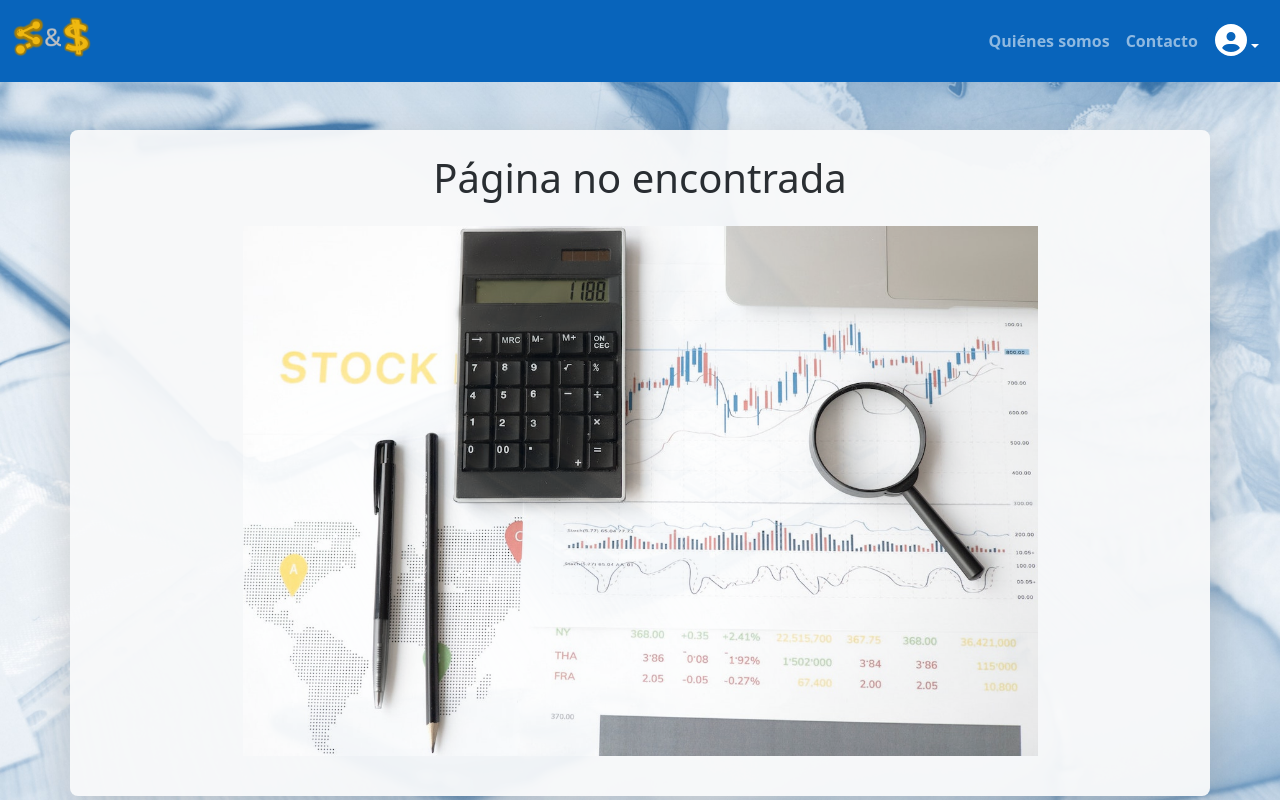
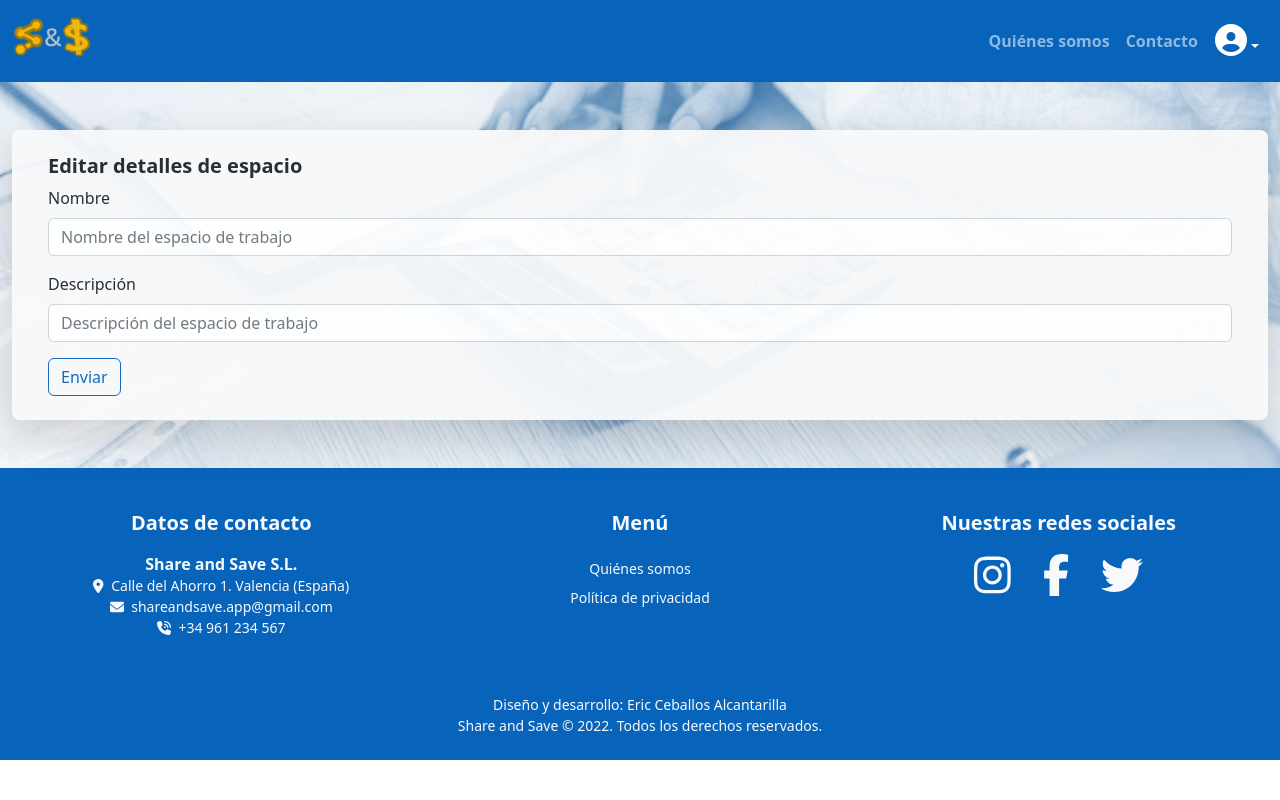
Before and after one commit to cebalc/share-and-save, a React (Create React App) app in the folder client/: page /workspace/1/records in a window 1280 px wide. Shown: the top 800 px of the page. Built offline with nearby package versions, Linux system fonts and the light colour scheme; no server answers.

Commit message:
Reestructuradas las rutas del cliente

```diff
--- a/client/src/App.tsx
+++ b/client/src/App.tsx
@@ -7,9 +7,10 @@ import NotFound from './routes/NotFound';
 import SignIn from "./routes/SignIn";
 import SignUp from "./routes/SignUp";
 import Dashboard from "./routes/Dashboard";
-import CreateWorkspace from "./routes/CreateWorkspace";
-import Workspace from "./routes/Workspace";
+import CreateWorkspace from "./routes/workspace/CreateWorkspace";
+import Workspace from "./routes/workspace/Workspace";
 import User from "./objects/entities/User";
+import WorkspaceDetailsForm from "./components/WorkspaceDetailsForm";
 
 interface AppProps {
 }
@@ -60,10 +61,14 @@ class App extends React.Component<AppProps, AppState> {
             <Route path="register" element={<SignUp onSignUp={this.updateUserStatus.bind(this)} />} />
             <Route path="settings" element={<Home />} />
             <Route path="dashboard" element={<Dashboard userId={this.state.currentUser.id} userName={this.state.currentUser.name} />} />
-            <Route path="createworkspace" element={<CreateWorkspace />} />
           </Route>
-          <Route path="/workspace" element={<Layout fluid={true} userLevel={this.state.currentUser.level} userName={this.state.currentUser.name} />}>
+          <Route path="/workspace" element={<Layout fluid="md" userLevel={this.state.currentUser.level} userName={this.state.currentUser.name} /> }>
+            <Route path="create" element={<CreateWorkspace />} />
             <Route path=":id" element={<Workspace userId={this.state.currentUser.id}/>} />
+            <Route path=":id/edit" element={<WorkspaceDetailsForm />} />
+          </Route>
+          <Route path="/workspace/:id/records" element={<Layout fluid={true} userLevel={this.state.currentUser.level} userName={this.state.currentUser.name} />}>
+            <Route index element={<WorkspaceDetailsForm />} />
           </Route>
           <Route path="*" element={<Layout fluid="sm" userLevel={3} userName="Eric" />}>
             <Route path="*" element={<NotFound />} />
--- a/client/src/components/WorkspaceDetailsForm.tsx
+++ b/client/src/components/WorkspaceDetailsForm.tsx
@@ -1,24 +1,58 @@
 import React from "react";
+import Container from "react-bootstrap/Container";
+import Form from "react-bootstrap/Form";
+import Button from "react-bootstrap/Button";
 
 interface WorkspaceDetailsFormProps {
 
 }
 
 interface WorkspaceDetailsFormState {
-
+    name: string,
+    nameError: string,
+    description: string,
+    descriptionError: string,
+    formError: string,
+    workspaceId: number
 }
 
 class WorkspaceDetailsForm extends React.Component<WorkspaceDetailsFormProps, WorkspaceDetailsFormState> {
     public state: WorkspaceDetailsFormState = {
-
+        name: "",
+        nameError: "",
+        description: "",
+        descriptionError: "",
+        formError: "",
+        workspaceId: 0
     }
 
     public constructor(props: WorkspaceDetailsFormProps | Readonly<WorkspaceDetailsFormProps>) {
         super(props);
     }
 
+    private async sendWorkspaceData(): Promise<void> {
+
+    }
+
     public render(): React.ReactNode {
-        return (<>Formulario para editar nombre y descripción o borrar</>);
+        return (
+            <Container fluid>
+                <p className="h5 fw-bold">Editar detalles de espacio</p>
+                <Form>
+                    <Form.Group className="mb-3" controlId="wsname">
+                        <Form.Label>Nombre</Form.Label>
+                        <Form.Control type="text" placeholder="Nombre del espacio de trabajo" onChange={event => this.setState({name: event.target.value})} />
+                        <Form.Text className="text-danger">{this.state.nameError}</Form.Text>
+                    </Form.Group>
+                    <Form.Group className="mb-3" controlId="wsdescription">
+                        <Form.Label>Descripción</Form.Label>
+                        <Form.Control type="text" placeholder="Descripción del espacio de trabajo" onChange={event => this.setState({description: event.target.value})} />
+                        <Form.Text className="text-danger">{this.state.descriptionError}</Form.Text>
+                    </Form.Group>
+                    <Button variant="outline-primary" onClick={async () => await this.sendWorkspaceData()}>Enviar</Button>
+                </Form>
+            </Container>
+        );
     }
 }
 
--- a/client/src/components/WorkspaceList.tsx
+++ b/client/src/components/WorkspaceList.tsx
@@ -90,7 +90,7 @@ class WorkspaceList extends React.Component<WorkspaceListProps, WorkspaceListSta
     private renderButton(): React.ReactNode {
         return (
             <Container fluid className="d-flex justify-content-center my-3">
-                <LinkContainer to="/createworkspace">
+                <LinkContainer to="/workspace/create">
                     <Button variant="outline-primary" className="d-block">Crear nuevo espacio</Button>
                 </LinkContainer>
             </Container>
--- a/client/src/routes/Workspace.tsx
+++ /dev/null
@@ -1,128 +0,0 @@
-import React from "react";
-import ReadWorkspaceFetcher from "../objects/fetchers/ReadWorkspaceFetcher";
-import { Navigate } from "react-router-dom";
-import Container from "react-bootstrap/Container";
-import Row from "react-bootstrap/Row";
-import Col from "react-bootstrap/Col";
-import WorkspaceEntity from "../objects/entities/Workspace";
-import WorkspaceUsersForm from "../components/WorkspaceUsersForm";
-import WorkspaceDetailsForm from "../components/WorkspaceDetailsForm";
-import { useParams } from "react-router-dom";
-import Button from "react-bootstrap/Button";
-import {LinkContainer} from "react-router-bootstrap";
-
-interface WorkspaceProps {
-    userId: number
-}
-
-const Workspace = (props: WorkspaceProps) : JSX.Element => {
-
-    const [restricted, setRestricted] = React.useState(false);
-    const [name, setName] = React.useState("Cargando...");
-    const [description, setDescription] = React.useState("Cargando...");
-
-    const { id } = useParams();
-
-    const redirectIfRestricted = (): React.ReactNode => {
-        if(props.userId === 0 || restricted) {
-            return <Navigate to="/dashboard" />;
-        }
-    }
-
-    const retrieveWorkspaceData = React.useCallback(() : void => {
-        let fetcher: ReadWorkspaceFetcher = new ReadWorkspaceFetcher(parseInt(id as string));
-        fetcher.retrieveData()
-            .then(retrieved => {
-                if (!retrieved) {
-                    return Promise.reject(retrieved);
-                }
-                let responseData: WorkspaceEntity = fetcher.getResponseData()[0];
-                if(fetcher.success()) {
-                    setName(responseData.name);
-                    setDescription(responseData.description);
-                } else {
-                    setRestricted(true);
-                }
-            });
-    }, [id]);
-
-    React.useEffect(() => {retrieveWorkspaceData()}, [retrieveWorkspaceData]);
-
-    return (
-        <Container fluid>
-            {redirectIfRestricted()}
-            <p className="h1 text-center">{name}</p>
-            <p className="h4 text-center">{description}</p>
-            <Row>
-                <Col xxl={8}>
-                    <Row>
-                        <Col md={6}><WorkspaceDetailsForm /></Col>
-                        <Col md={6}><WorkspaceUsersForm /></Col>
-                    </Row>
-                </Col>
-                <Col xxl={4}>
-                    <div className="mx-auto max-width-50nbp-sm d-flex flex-column">
-                        <LinkContainer to="/dashboard">
-                            <Button variant="outline-primary" className="m-2">Volver a tablero</Button>
-                        </LinkContainer>
-                    </div>
-                </Col>
-            </Row>
-        </Container>
-    );
-}
-
-/*
-class Workspace extends React.Component<WorkspaceProps, WorkspaceState> {
-    public state: WorkspaceState = {
-        restricted: false,
-        name: "",
-        description: ""
-    };
-
-    public constructor(props: WorkspaceProps | Readonly<WorkspaceProps>) {
-        super(props);
-    }
-
-    public async componentDidMount(): Promise<void> {
-        //await this.retrieveWorkspaceData();
-    }
-
-    private async retrieveWorkspaceData(): Promise<void> {
-        // @ts-ignore
-        let fetcher: ReadWorkspaceFetcher = new ReadWorkspaceFetcher(this.props.match.id);
-        if(!await fetcher.retrieveData()) {
-            this.setState({restricted: true})
-            return;
-        }
-        let responseData: WorkspaceData = fetcher.getResponseData()[0];
-    }
-
-    private redirectIfRestricted(): React.ReactNode {
-        if(this.props.userId === 0 || this.state.restricted) {
-            return <Navigate to="/dashboard" />
-        }
-    }
-
-    public render(): React.ReactNode {
-        return (
-            <Container fluid>
-                {this.redirectIfRestricted()}
-                <p className="h1 text-center">{this.state.name}</p>
-                <p className="h4 text-center">{this.state.description}</p>
-                <Row>
-                    <Col xxl={8}>
-                        <Row>
-                            <Col md={6}><WorkspaceDetailsForm />{this.props.match.id}</Col>
-                            <Col md={6}><WorkspaceUsersForm /></Col>
-                        </Row>
-                    </Col>
-                    <Col xxl={4}>Botones</Col>
-                </Row>
-            </Container>
-        );
-    }
-}
-*/
-
-export default Workspace;
--- a/client/src/routes/CreateWorkspace.tsx
+++ b/client/src/routes/workspace/CreateWorkspace.tsx
@@ -3,7 +3,7 @@ import Form from "react-bootstrap/Form";
 import Button from "react-bootstrap/Button";
 import Stack from "react-bootstrap/Stack";
 import { Navigate } from "react-router-dom";
-import CreateWorkspaceFetcher, {CreateWorkspaceResponse} from "../objects/fetchers/CreateWorkspaceFetcher";
+import CreateWorkspaceFetcher, {CreateWorkspaceResponse} from "../../objects/fetchers/CreateWorkspaceFetcher";
 import {LinkContainer} from "react-router-bootstrap";
 
 interface CreateWorkspaceProps {
@@ -72,7 +72,7 @@ class CreateWorkspace extends React.Component<CreateWorkspaceProps, CreateWorksp
                     <Form.Text className="text-danger">{this.state.descriptionError}</Form.Text>
                 </Form.Group>
                 <Stack direction="horizontal" gap={3}>
-                    <Button variant="outline-primary" onClick={() => this.sendWorkspaceData()}>Enviar</Button>
+                    <Button variant="outline-primary" onClick={async () => await this.sendWorkspaceData()}>Enviar</Button>
                     <LinkContainer to="/dashboard">
                         <Button variant="outline-primary">Volver al tablero</Button>
                     </LinkContainer>
--- /dev/null
+++ b/client/src/routes/workspace/Workspace.tsx
@@ -0,0 +1,77 @@
+import React from "react";
+import ReadWorkspaceFetcher from "../../objects/fetchers/ReadWorkspaceFetcher";
+import { Navigate } from "react-router-dom";
+import Container from "react-bootstrap/Container";
+import Row from "react-bootstrap/Row";
+import Col from "react-bootstrap/Col";
+import WorkspaceEntity from "../../objects/entities/Workspace";
+import WorkspaceUsersForm from "../../components/WorkspaceUsersForm";
+import { useParams } from "react-router-dom";
+import Button from "react-bootstrap/Button";
+import {LinkContainer} from "react-router-bootstrap";
+
+interface WorkspaceProps {
+    userId: number
+}
+
+const Workspace = (props: WorkspaceProps) : JSX.Element => {
+
+    const NO_WORKSPACE: number = 0;
+
+    const [restricted, setRestricted] = React.useState(false);
+    const [name, setName] = React.useState("Cargando...");
+    const [description, setDescription] = React.useState("Cargando...");
+
+    const { id } = useParams();
+    const workspaceId: number = (id === undefined ? NO_WORKSPACE : parseInt(id));
+
+    const redirectIfRestricted = (): React.ReactNode => {
+        if(props.userId === 0 || restricted) {
+            return <Navigate to="/dashboard" />;
+        }
+    }
+
+    const retrieveWorkspaceData = React.useCallback(() : void => {
+        let fetcher: ReadWorkspaceFetcher = new ReadWorkspaceFetcher(workspaceId);
+        fetcher.retrieveData()
+            .then(retrieved => {
+                if (!retrieved) {
+                    return Promise.reject(retrieved);
+                }
+                let responseData: WorkspaceEntity = fetcher.getResponseData()[0];
+                if(fetcher.success()) {
+                    setName(responseData.name);
+                    setDescription(responseData.description);
+                } else {
+                    setRestricted(true);
+                }
+            });
+    }, [workspaceId]);
+
+    React.useEffect(() => {retrieveWorkspaceData()}, [retrieveWorkspaceData]);
+
+    return (
+        <Container fluid>
+            {redirectIfRestricted()}
+            <p className="h1 text-center">{name}</p>
+            <p className="h4 text-center">{description}</p>
+            <Row>
+                <Col md={6}>
+                    <div className="mx-auto max-width-50nbp-sm d-flex flex-column">
+                        <LinkContainer to={`/workspace/${workspaceId}/edit`}>
+                            <Button variant="outline-primary" className="m-2">Editar nombre y descripción</Button>
+                        </LinkContainer>
+                        <LinkContainer to="/dashboard">
+                            <Button variant="outline-primary" className="m-2">Volver a tablero</Button>
+                        </LinkContainer>
+                    </div>
+                </Col>
+                <Col md={6}>
+                    <WorkspaceUsersForm />
+                </Col>
+            </Row>
+        </Container>
+    );
+}
+
+export default Workspace;
```
